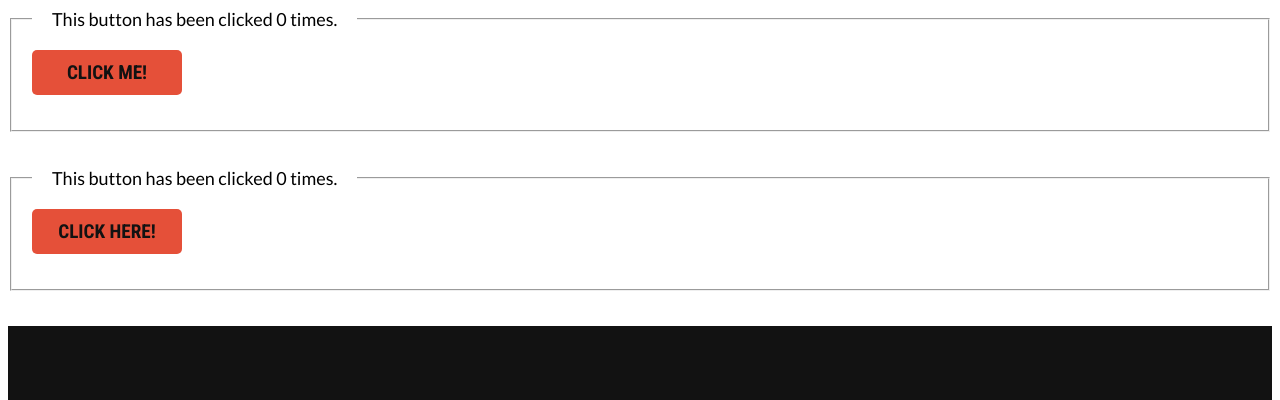
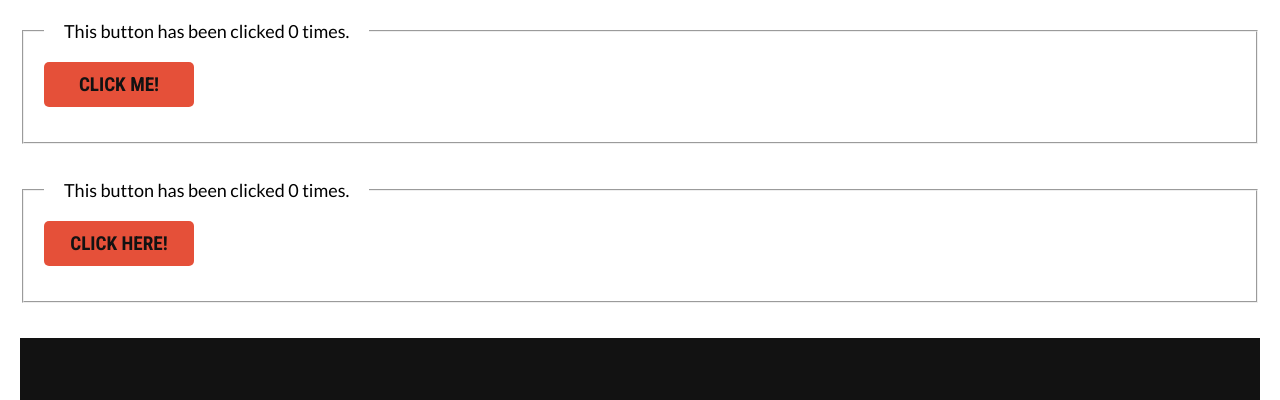
Before and after one commit to alyssabbell/JavaScript101, a plain HTML site: page index.html in a window 1280 px wide. Shown: the top 400 px of the page. Drawn offline with nearby package versions, Linux system fonts and the light colour scheme.

Commit message:
Added margin to body

```diff
--- a/css/master.css
+++ b/css/master.css
@@ -1,5 +1,6 @@
 body {
   font-family: 'Lato', sans-serif;
+  margin: 20px;
 }
 
 fieldset {
@@ -98,12 +99,6 @@ button:hover {
   padding: 3px;
 }
 
-/* #displayCounter {
-  /* float: right; */
-  /* height: 4em;
-  font-size: 1em;
-} */
-
 input[type="text"]
 {
   height: 2rem;
```
